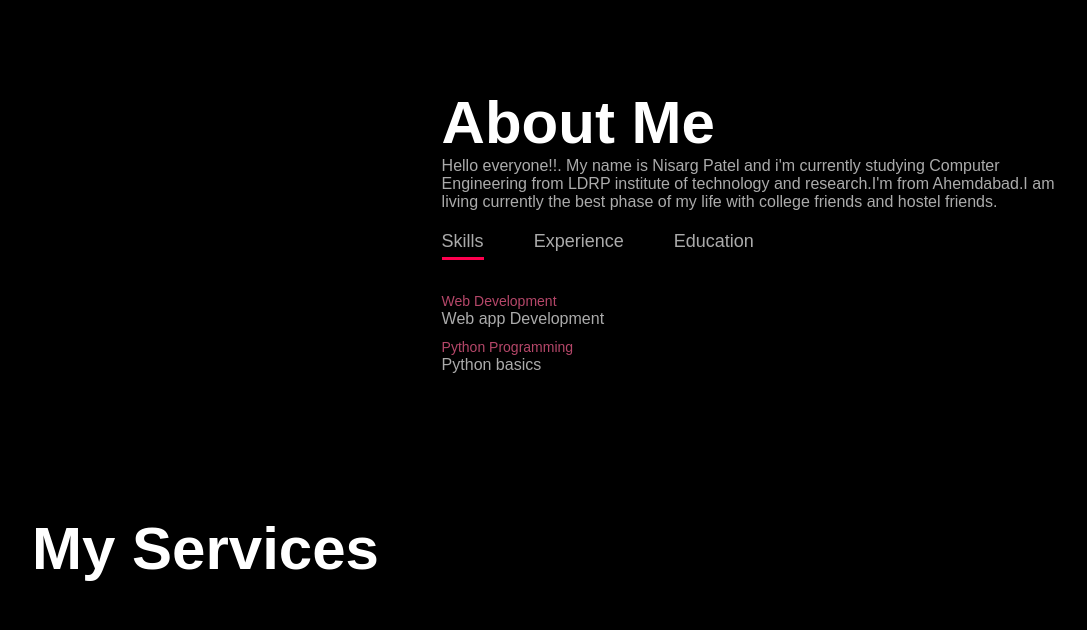
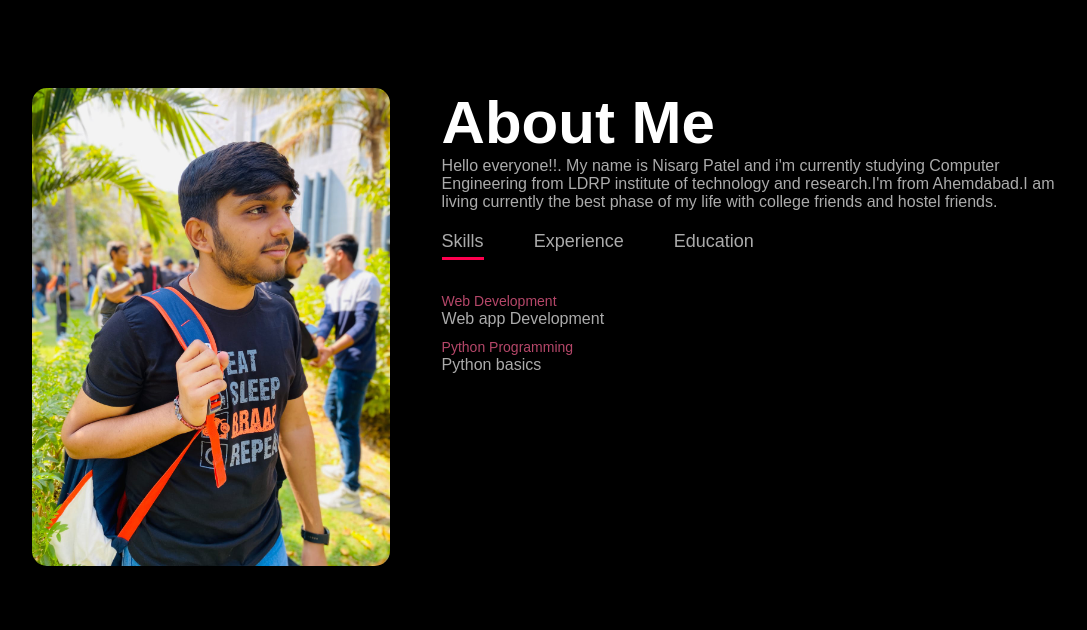
Before and after one commit to nisargpatel378/Portfolio, a plain HTML site: page index.html in a window 1280 px wide. Shown: the part 802-1432 px from the top of the page, without its empty margins (96-1183 px from the left). Drawn offline with Linux system fonts and the light colour scheme; files whose address does not match are found by name.

Commit message:
index.html

```diff
--- a/index.html
+++ b/index.html
@@ -40,7 +40,7 @@
     <div class="container">
       <div class="row">
         <div class="about-col-1">
-          <img src="images/2.jpg" alt="">
+          <img src="2.jpg" alt="">
         </div>
 
         <div class="about-col-2">
```
